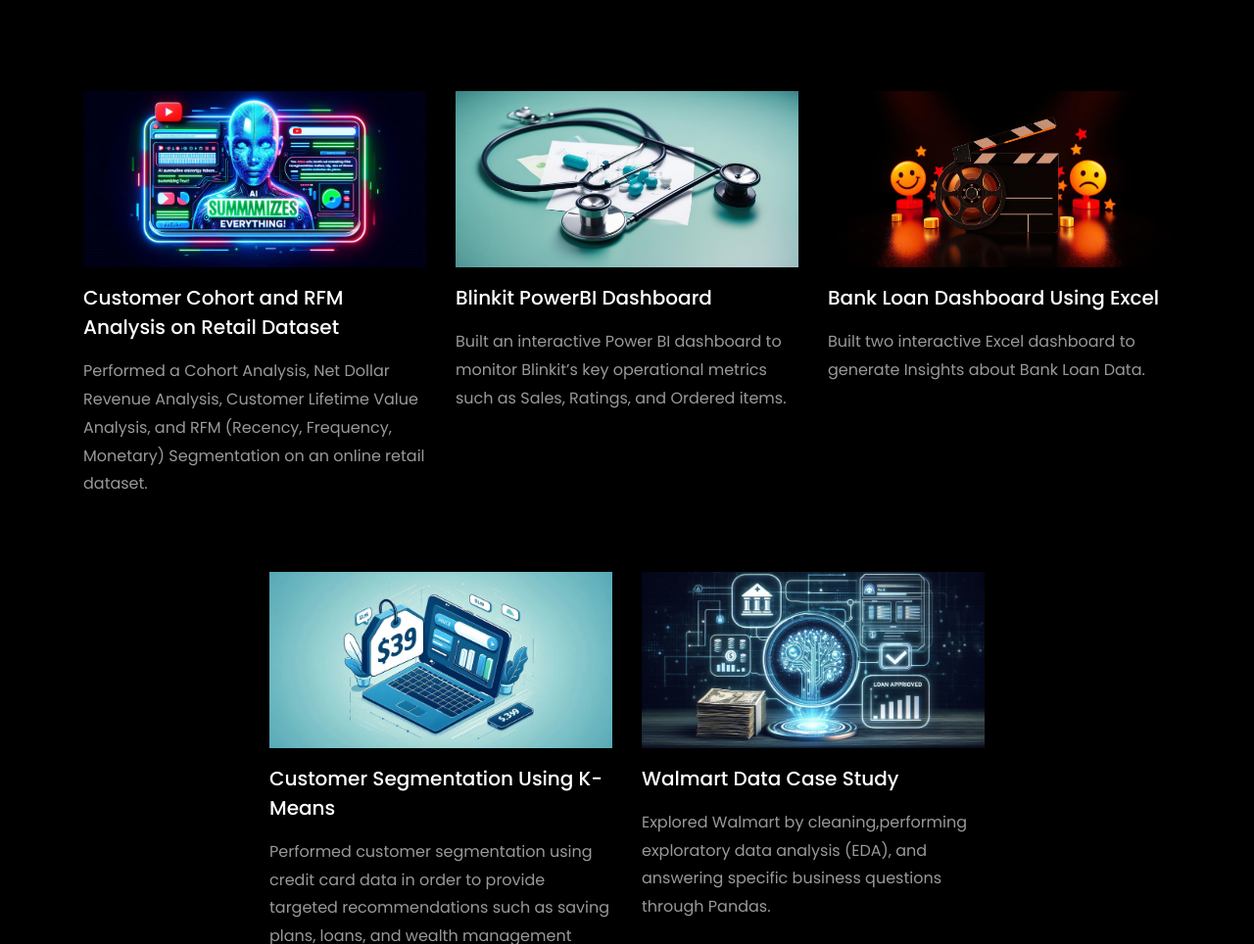
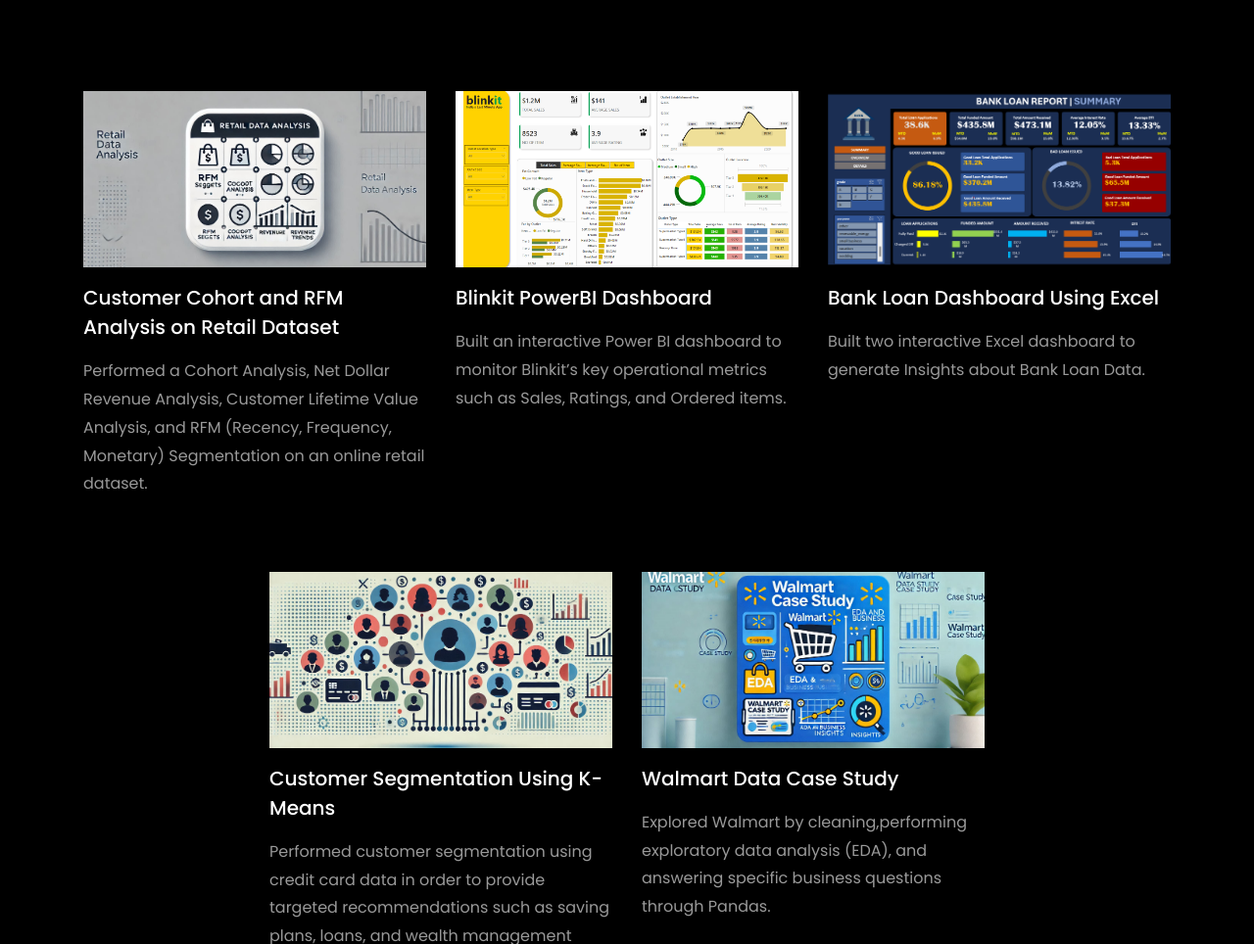
Before and after one commit to Ganapati-nk/Ganapati-nk.github.io, a plain HTML site: page index.html in a window 1280 px wide. Shown: the part 2806-3770 px from the top of the page at 98% size. Drawn offline with Linux system fonts and the light colour scheme; files whose address does not match are found by name.

Commit message:
Update index.html

```diff
--- a/index.html
+++ b/index.html
@@ -427,7 +427,7 @@
         <div class="row d-flex">
           <div class="col-md-4 d-flex ftco-animate">
           	<div class="blog-entry justify-content-end">
-              <a href="https://github.com/Ganapati-nk/Customer-Cohort-and-RFM-Analysis-on-Retail-Dataset" class="block-20 zoom-effect" style="background-image: url('images/Designer (13).jpeg');">
+              <a href="https://github.com/Ganapati-nk/Customer-Cohort-and-RFM-Analysis-on-Retail-Dataset" class="block-20 zoom-effect" style="background-image: url('images/retail_data.jpeg');">
               </a>
               <div class="text mt-3 float-right d-block">
 
@@ -438,7 +438,7 @@
           </div>
           <div class="col-md-4 d-flex ftco-animate">
           	<div class="blog-entry justify-content-end">
-              <a href="https://github.com/Ganapati-nk/Blinkit_PowerBI_Dashboard_Project" class="block-20 zoom-effect" style="background-image: url('images/Proj_12.jpeg');">
+              <a href="https://github.com/Ganapati-nk/Blinkit_PowerBI_Dashboard_Project" class="block-20 zoom-effect" style="background-image: url('images/Blinkit_Dashboard.png');">
               </a>
               <div class="text mt-3 float-right d-block">
 
@@ -450,7 +450,7 @@
           </div>
           <div class="col-md-4 d-flex ftco-animate">
           	<div class="blog-entry">
-              <a href="https://github.com/Ganapati-nk/Bank_Loan_Dashboard_Excel_Project" class="block-20 zoom-effect" style="background-image: url('images/film.jpeg');">
+              <a href="https://github.com/Ganapati-nk/Bank_Loan_Dashboard_Excel_Project" class="block-20 zoom-effect" style="background-image: url('images/Bank_Loan_Summary.png');">
               </a>
               <div class="text mt-3 float-right d-block">
 
@@ -465,7 +465,7 @@
 		<div class="row d-flex justify-content-center">
 			<div class="col-md-4 d-flex ftco-animate">
 				<div class="blog-entry justify-content-end">
-				<a href="https://github.com/Ganapati-nk/Customer_Segmentation_Using_K-Means" class="block-20 zoom-effect" style="background-image: url('images/laptop.jpeg');">
+				<a href="https://github.com/Ganapati-nk/Customer_Segmentation_Using_K-Means" class="block-20 zoom-effect" style="background-image: url('images/customer_seg.jpeg');">
 				</a>
 				<div class="text mt-3 float-right d-block">
 
@@ -476,7 +476,7 @@
 			</div>
 			<div class="col-md-4 d-flex ftco-animate">
 				<div class="blog-entry justify-content-end">
-				<a href="https://github.com/Ganapati-nk/Walmart_Data_Case_Study" class="block-20 zoom-effect" style="background-image: url('images/Designer (16).jpeg');">
+				<a href="https://github.com/Ganapati-nk/Walmart_Data_Case_Study" class="block-20 zoom-effect" style="background-image: url('images/walmart2.jpeg');">
 				</a>
 				<div class="text mt-3 float-right d-block">
 
```
